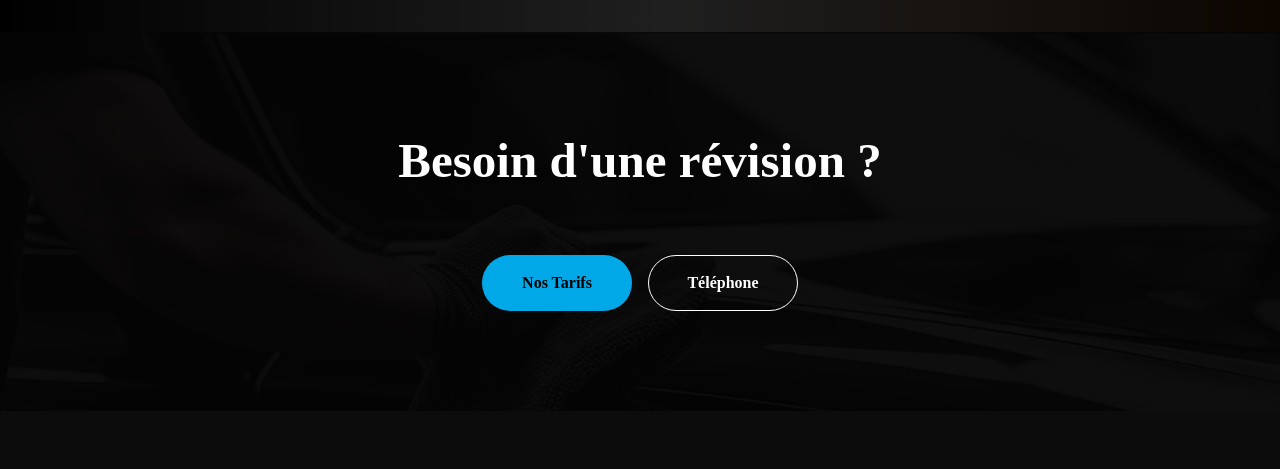
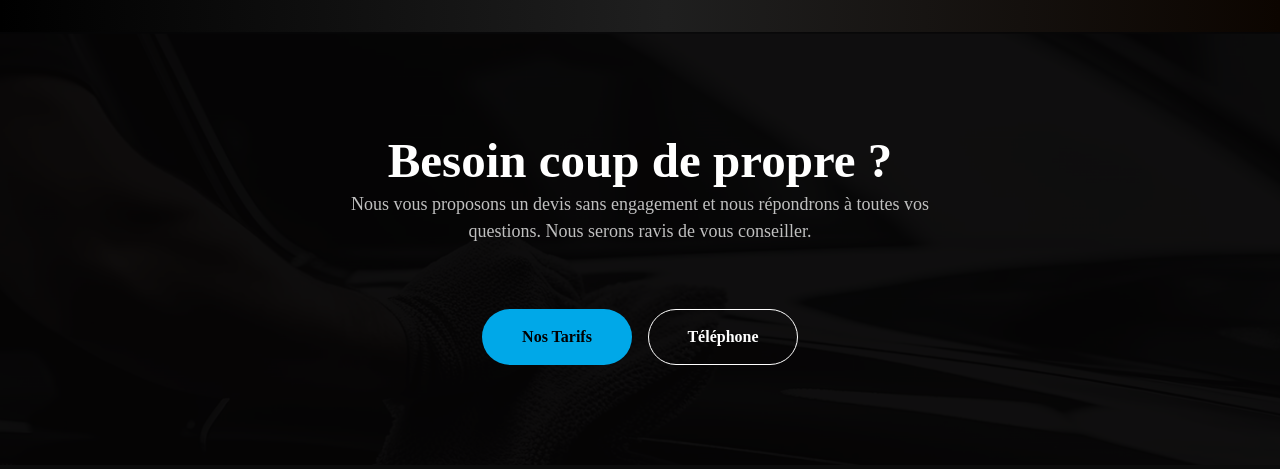
Before and after one commit to Omniawebdesign/doctoclean, a plain HTML site: page index.html in a window 1280 px wide. Shown: the part 5820-6289 px from the top of the page. Drawn offline with Linux system fonts and the light colour scheme; a web font is replaced by a local one.

Commit message:
Update index.html

```diff
--- a/index.html
+++ b/index.html
@@ -533,7 +533,8 @@ Plus besoin de vous déplacer, la prestation sera réalisé sur le lieu de votre
         <div class="cs-content">
             <div class="cs-flex">
 
-                <h2 class="cs-title">Besoin d'une révision ?</h2>
+                <h2 class="cs-title">Besoin coup de propre ?</h2>
+                <p>Nous vous proposons un devis sans engagement et nous répondrons à toutes vos questions. Nous serons ravis de vous conseiller.</p>
             </div>
             <div class="cs-button-box">
                 <a href="tarifs.html" class="cs-button-solid">Nos Tarifs</a>
```
